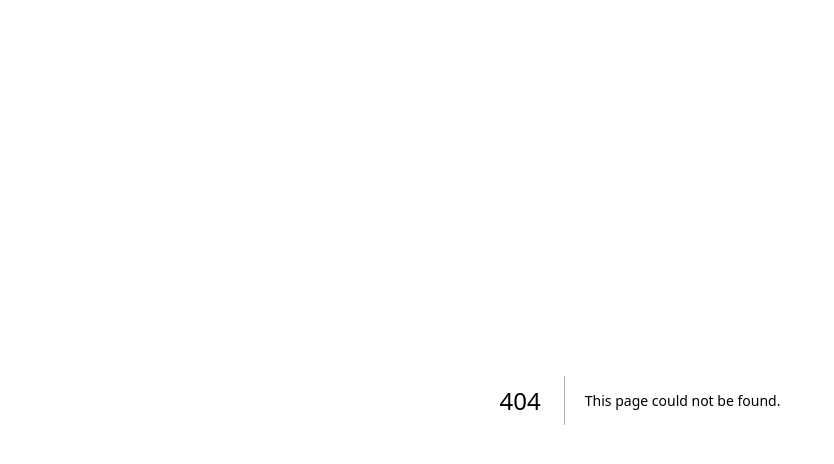
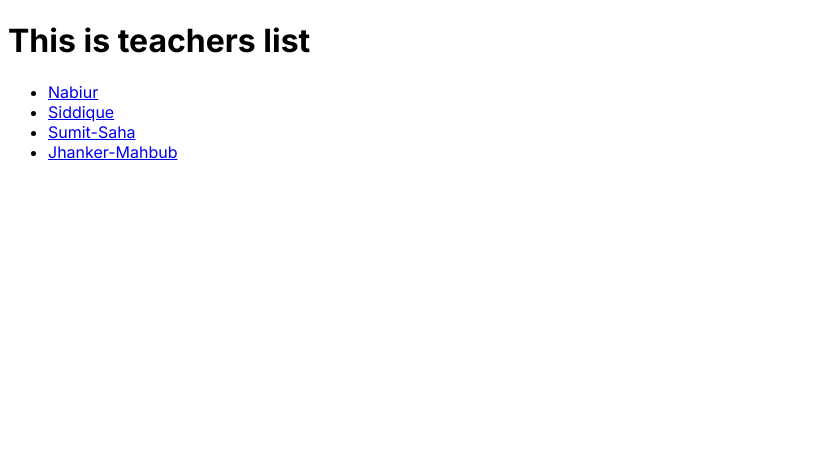
Before and after one commit to nabiursiddique/learning-nextjs, a Next.js app: page /teacherlist in a window 1280 px wide. Before the commit this address had no page. Shown: the top 464 px of the page, without its empty margins (0-834 px from the left). Built offline with nearby package versions, Linux system fonts and the light colour scheme.

Commit message:
Practiced dynamic routing in next js

```diff
--- /dev/null
+++ b/src/app/teacherlist/page.jsx
@@ -0,0 +1,21 @@
+import Link from "next/link";
+
+const TeacherList = () => {
+    const teachers = ['Nabiur', 'Siddique', 'Sumit-Saha', 'Jhanker-Mahbub'];
+    return (
+        <div>
+            <h1>This is teachers list</h1>
+            <ul>
+                {
+                    teachers.map((teacher, ind) => (
+                        <li key={ind}>
+                            <Link href={`/teacherlist/${teacher}`}>{teacher}</Link>
+                        </li>
+                    ))
+                }
+            </ul>
+        </div>
+    );
+};
+
+export default TeacherList;
```
Also changed, not shown: src/app/teacherlist/[teacherdetails]/page.jsx (added, +9 -0 lines).
